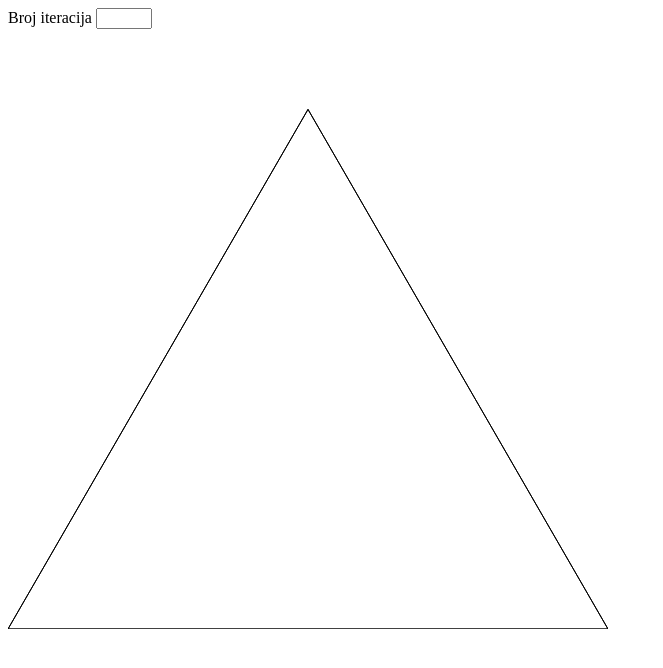
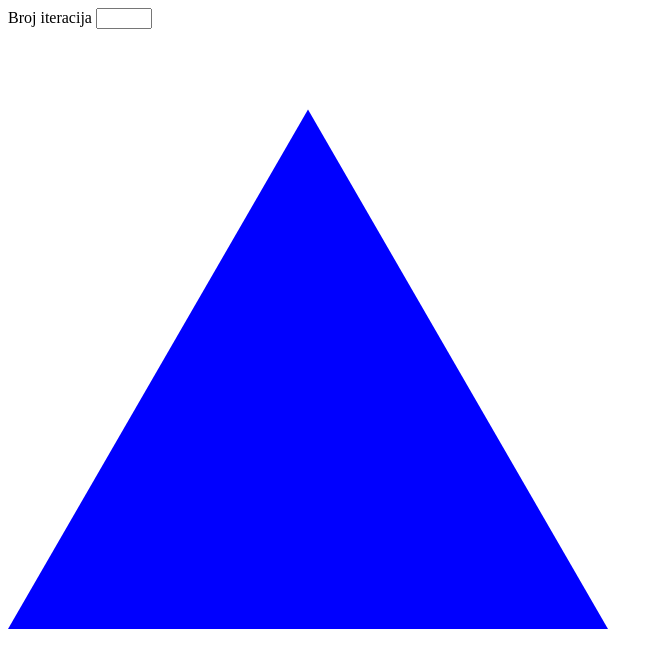
Before and after one commit to milosn99/delegacija-sierpinski, a plain HTML site: page index.html in a window 1280 px wide. Shown: the whole page, without its empty margins (0-663 px from the left). Drawn offline with Linux system fonts and the light colour scheme.

Commit message:
Changing triangles to color, other minor refactors

```diff
--- a/index.html
+++ b/index.html
@@ -18,7 +18,7 @@
           max="10"
         />
       </form>
-      <canvas id="canvas" width="600" height="600"> </canvas>
+      <canvas id="canvas"> </canvas>
     </div>
   </body>
   <script src="script.js"></script>
--- a/script.js
+++ b/script.js
@@ -1,40 +1,68 @@
-let tacka0 = {
+//Definisanje pocetnih tacaka
+const tacka0 = {
   x: 300,
   y: 600 - 519.615242271,
 };
 
-let tacka1 = {
+const tacka1 = {
   x: 0,
   y: 600,
 };
 
-let tacka2 = {
+const tacka2 = {
   x: 600,
   y: 600,
 };
 
+//Definisanje boja zbog vizualizacije
+const boje = [
+  "blue",
+  "lightblue",
+  "green",
+  "yellow",
+  "red",
+  "purple",
+  "pink",
+  "black",
+  "white",
+  "gray",
+];
+
+//Definisanje velicine kanvasa i broja iteracija
+const kontekst = {
+  sirina: 600,
+  visina: 600,
+  maxIteracija: 10,
+  minIteracija: 0,
+};
+
+//Definisanje listerenera za promjenu broja iteracija
 document
   .getElementById("number")
   .addEventListener("change", handleChangeBrojIteracija);
 
 function handleChangeBrojIteracija(e) {
   let brojIteracija = document.getElementById("number").value;
-  iscrtaj(brojIteracija);
+  resenje(brojIteracija);
 }
 
-function iscrtaj(brojIteracija) {
+//funkcija za iscrtavanje
+function resenje(brojIteracija) {
   let c = document.getElementById("canvas");
   let ctx = c.getContext("2d");
-  ctx.clearRect(0, 0, 600, 600);
+  ctx.canvas.width = kontekst.sirina;
+  ctx.canvas.height = kontekst.visina;
 
-  if (brojIteracija < 0) brojIteracija = 0;
-  if (brojIteracija > 10) brojIteracija = 10;
+  if (brojIteracija < kontekst.minIteracija)
+    brojIteracija = kontekst.minIteracija;
+  if (brojIteracija > kontekst.maxIteracija)
+    brojIteracija = kontekst.maxIteracija;
 
-  nacrtajTrougao(tacka0, tacka1, tacka2);
   sierpinski(tacka0, tacka1, tacka2, brojIteracija);
 }
 
-function nacrtajTrougao(A, B, C) {
+//funkcija za crtanje jednog trougla
+function nacrtajTrougao(A, B, C, boja) {
   let c = document.getElementById("canvas");
   let ctx = c.getContext("2d");
 
@@ -43,14 +71,18 @@ function nacrtajTrougao(A, B, C) {
   ctx.lineTo(B.x, B.y);
   ctx.lineTo(C.x, C.y);
   ctx.lineTo(A.x, A.y);
-  ctx.stroke();
+  ctx.closePath();
 
-  ctx.closePath();
+  ctx.fillStyle = boja;
+  ctx.fill();
 }
 
+//Algoritam za kreiranje trougla Sjerpinskog za N iteracija
 function sierpinski(A, B, C, n) {
-  if (n === 0) nacrtajTrougao(tacka0, tacka1, tacka2);
-  if (n > 0) {
+  if (n >= 0) {
+    nacrtajTrougao(A, B, C, boje[n]);
+
+    //Racunanje vrhova unutrasnjeg trougla
     let AB = {
       x: (A.x + B.x) / 2,
       y: (A.y + B.y) / 2,
@@ -66,8 +98,8 @@ function sierpinski(A, B, C, n) {
       y: B.y,
     };
 
-    nacrtajTrougao(AB, BC, AC);
-    if (n > 1) {
+    //Rekurzivni poziv za gornji, levi i desni trougao
+    if (n > 0) {
       sierpinski(A, AB, AC, n - 1);
       sierpinski(AB, B, BC, n - 1);
       sierpinski(AC, BC, C, n - 1);
@@ -75,4 +107,4 @@ function sierpinski(A, B, C, n) {
   }
 }
 
-iscrtaj(0);
+resenje(0);
```
